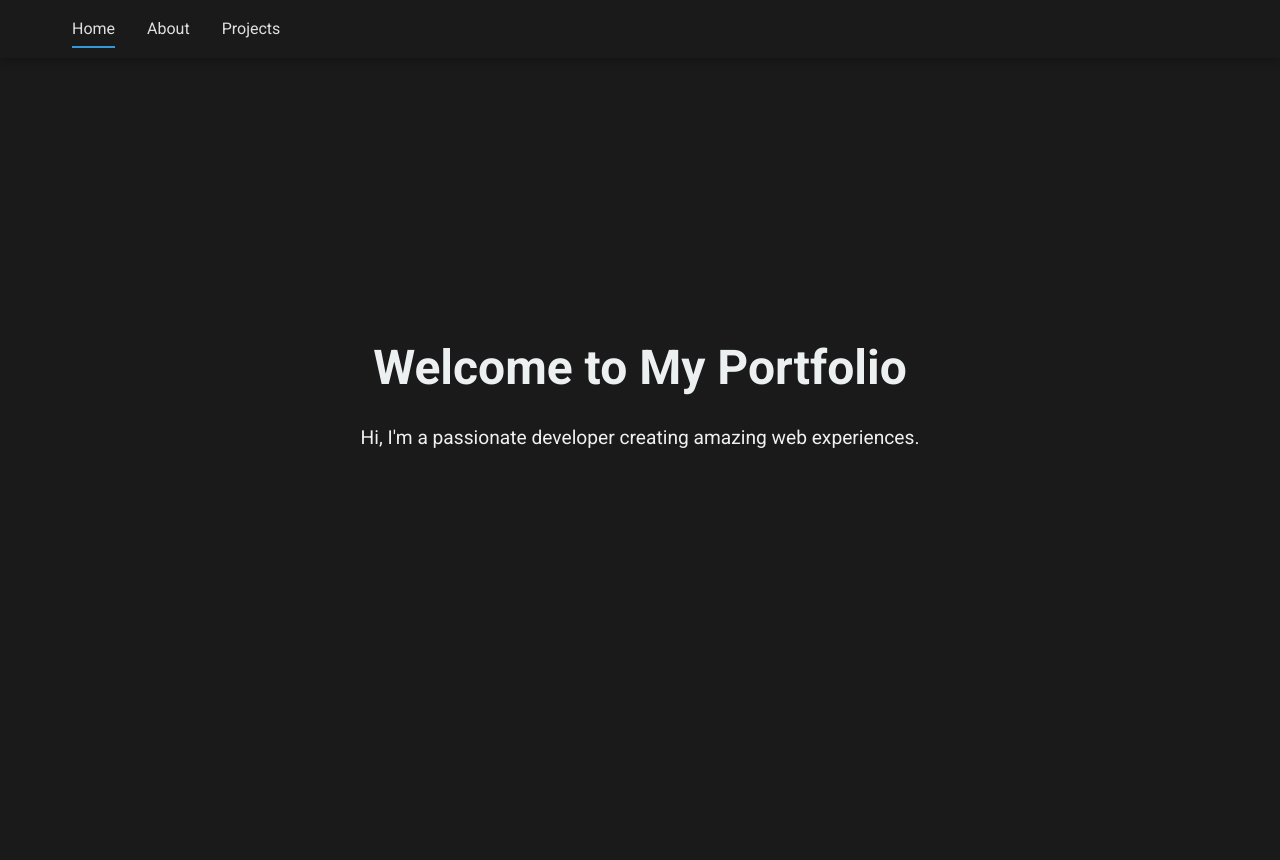
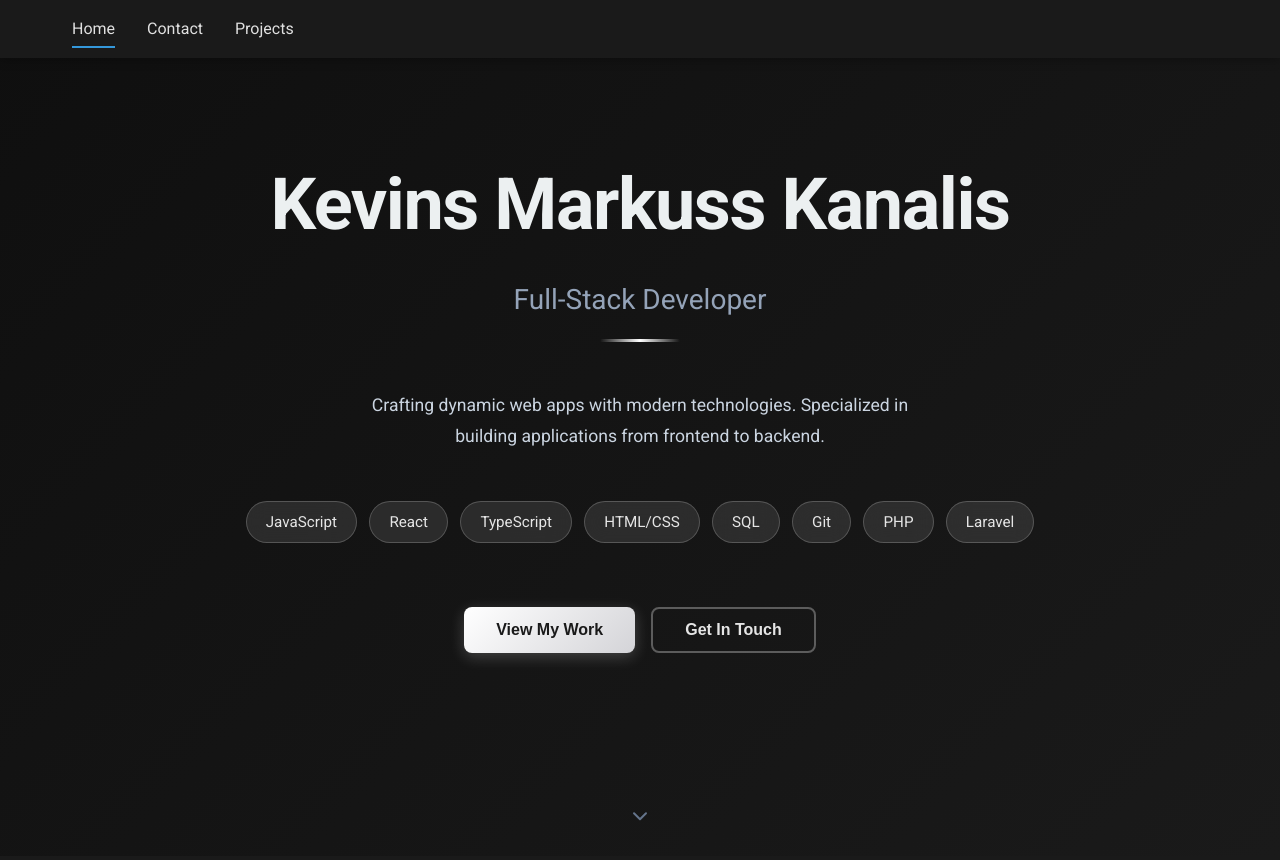
Before and after one commit to KevinTheSome/portfolio, a React (Vite) app: page / in a window 1280 px wide. Before the commit the page ends 800 px from the top, so only its background shows below. Built offline with nearby package versions, Linux system fonts and the light colour scheme.

Commit message:
Updated home page only contact is left

```diff
--- a/package.json
+++ b/package.json
@@ -11,6 +11,7 @@
   },
   "dependencies": {
     "framer-motion": "^12.23.22",
+    "lucide-react": "^0.545.0",
     "react": "^19.1.1",
     "react-dom": "^19.1.1",
     "react-icons": "^5.5.0",
--- a/src/components/NavBar.tsx
+++ b/src/components/NavBar.tsx
@@ -62,13 +62,13 @@ const NavBar: React.FC = () => {
                         className={styles["nav-item"]}
                     >
                         <NavLink
-                            to="/about"
+                            to="/contact"
                             className={({ isActive }) =>
                                 `${styles["nav-link"]} ${isActive ? styles["nav-link--active"] : ""}`
                             }
                             onClick={() => setIsOpen(false)}
                         >
-                            About
+                            Contact
                         </NavLink>
                     </motion.li>
                     <motion.li
--- a/src/main.tsx
+++ b/src/main.tsx
@@ -4,7 +4,7 @@ import NavBar from "./components/NavBar";
 import "./assets/index.css";
 
 import Home from "./pages/Home";
-import About from "./pages/About";
+import Contact from "./pages/Contact";
 import Projects from "./pages/Projects";
 import { AnimatePresence } from "framer-motion";
 
@@ -14,7 +14,7 @@ const App = () => {
         <AnimatePresence mode="wait">
             <Routes location={location} key={location.pathname}>
                 <Route path="/" element={<Home />} />
-                <Route path="/about" element={<About />} />
+                <Route path="/contact" element={<Contact />} />
                 <Route path="/projects" element={<Projects />} />
             </Routes>
         </AnimatePresence>
--- a/src/pages/About.tsx
+++ b/src/pages/Contact.tsx
@@ -1,6 +1,6 @@
 import React from "react";
 import { motion } from "framer-motion";
-import styles from "./About.module.css";
+import styles from "./Contact.module.css";
 
 const About: React.FC = () => {
     const containerVariants = {
--- a/src/pages/Home.module.css
+++ b/src/pages/Home.module.css
@@ -1,3 +1,142 @@
-.hero {
-    padding: 5rem 2rem;
+.container {
+    background: linear-gradient(135deg, #0f0f0f 0%, #1a1a1a 100%);
+    min-height: 100vh;
+    display: flex;
+    flex-direction: column;
 }
+
+.heroSection {
+    flex: 1;
+    display: flex;
+    flex-direction: column;
+    justify-content: center;
+    align-items: center;
+    padding: 2rem;
+    text-align: center;
+    color: white;
+}
+
+.title {
+    font-size: clamp(2.5rem, 8vw, 4.5rem);
+    font-weight: 800;
+    margin: 0 0 1rem 0;
+    letter-spacing: -0.02em;
+}
+
+.positionContainer {
+    margin-bottom: 3rem;
+}
+
+.position {
+    font-size: clamp(1.25rem, 3vw, 1.75rem);
+    color: #94a3b8;
+    margin: 0;
+    font-weight: 500;
+}
+
+.divider {
+    width: 80px;
+    height: 3px;
+    background: linear-gradient(90deg, transparent, #ffffff, transparent);
+    margin: 1rem auto 0;
+    border-radius: 2px;
+}
+
+.description {
+    max-width: 600px;
+    font-size: 1.1rem;
+    color: #cbd5e1;
+    line-height: 1.8;
+    margin-bottom: 3rem;
+}
+
+.skillsContainer {
+    display: flex;
+    flex-wrap: wrap;
+    justify-content: center;
+    gap: 0.75rem;
+    margin-bottom: 4rem;
+}
+
+.skillBadge {
+    padding: 0.5rem 1.2rem;
+    background: rgba(255, 255, 255, 0.1);
+    border: 1px solid rgba(255, 255, 255, 0.2);
+    border-radius: 999px;
+    font-size: 0.95rem;
+    color: #e5e5e5;
+    font-weight: 500;
+    backdrop-filter: blur(10px);
+    transition: all 0.3s ease;
+}
+
+.skillBadge:hover {
+    background: rgba(255, 255, 255, 0.15);
+    border-color: rgba(255, 255, 255, 0.4);
+    transform: translateY(-2px);
+}
+
+.buttonContainer {
+    display: flex;
+    gap: 1rem;
+    justify-content: center;
+    flex-wrap: wrap;
+}
+
+.buttonPrimary {
+    padding: 0.75rem 2rem;
+    background: linear-gradient(135deg, #ffffff 0%, #d4d4d8 100%);
+    color: #1a1a1a;
+    border: none;
+    border-radius: 0.5rem;
+    font-size: 1rem;
+    font-weight: 600;
+    cursor: pointer;
+    transition: all 0.3s ease;
+    box-shadow: 0 4px 15px rgba(255, 255, 255, 0.2);
+}
+
+.buttonPrimary:hover {
+    transform: scale(1.05);
+    box-shadow: 0 6px 20px rgba(255, 255, 255, 0.3);
+}
+
+.buttonSecondary {
+    padding: 0.75rem 2rem;
+    background: transparent;
+    color: #e5e5e5;
+    border: 2px solid rgba(255, 255, 255, 0.3);
+    border-radius: 0.5rem;
+    font-size: 1rem;
+    font-weight: 600;
+    cursor: pointer;
+    transition: all 0.3s ease;
+}
+
+.buttonSecondary:hover {
+    border-color: #e5e5e5;
+    color: #ffffff;
+    transform: scale(1.05);
+}
+
+.scrollIndicator {
+    display: flex;
+    justify-content: center;
+    padding-bottom: 2rem;
+    color: #64748b;
+}
+
+@media (max-width: 640px) {
+    .buttonContainer {
+        gap: 0.75rem;
+    }
+
+    .skillsContainer {
+        gap: 0.5rem;
+    }
+
+    .skillBadge {
+        padding: 0.4rem 1rem;
+        font-size: 0.85rem;
+    }
+}
--- a/src/pages/Home.tsx
+++ b/src/pages/Home.tsx
@@ -1,71 +1,153 @@
 import React from "react";
 import { motion } from "framer-motion";
+import { ChevronDown } from "lucide-react";
 import styles from "./Home.module.css";
 
-const Home: React.FC = () => {
-    const itemVariants = {
-        hidden: { opacity: 0, y: 50 },
-        visible: { opacity: 1, y: 0 },
+const Home = () => {
+    const skills = [
+        "JavaScript",
+        "React",
+        "TypeScript",
+        "HTML/CSS",
+        "SQL",
+        "Git",
+        "PHP",
+        "Laravel",
+    ];
+
+    const containerVariants = {
+        hidden: { opacity: 0 },
+        visible: {
+            opacity: 1,
+            transition: {
+                staggerChildren: 0.15,
+                delayChildren: 0.2,
+            },
+        },
     };
 
-    const pageVariants = {
-        initial: {
-            opacity: 0,
-            scale: 0.8,
-            rotateY: -15,
-            x: -100,
+    const itemVariants = {
+        hidden: { opacity: 0, y: 20 },
+        visible: {
+            opacity: 1,
+            y: 0,
+            transition: { duration: 0.6, ease: "easeOut" },
         },
-        animate: {
+    };
+
+    const heroVariants = {
+        hidden: { opacity: 0, scale: 0.95 },
+        visible: {
             opacity: 1,
             scale: 1,
-            rotateY: 0,
+            transition: { duration: 0.8, ease: "easeOut" },
+        },
+    };
+
+    const skillVariants = {
+        hidden: { opacity: 0, x: -20 },
+        visible: (i) => ({
+            opacity: 1,
             x: 0,
             transition: {
-                duration: 0.6,
-                ease: "easeInOut" as const,
-                scale: {
-                    type: "spring",
-                    damping: 20,
-                    stiffness: 100,
-                },
+                duration: 0.5,
+                delay: 0.5 + i * 0.08,
+                ease: "easeOut",
             },
-        },
-        exit: {
-            opacity: 0,
-            scale: 0.8,
-            rotateY: 15,
-            x: 100,
+        }),
+    };
+
+    const scrollVariants = {
+        animate: {
+            y: [0, 8, 0],
             transition: {
-                duration: 0.4,
-                ease: "easeInOut" as const,
+                duration: 2,
+                repeat: Infinity,
+                ease: "easeInOut",
             },
         },
     };
 
     return (
-        <motion.section
-            variants={pageVariants}
-            initial="initial"
-            animate="animate"
-            exit="exit"
-            id="home"
-            className={styles.hero}
-        >
-            <motion.div
-                variants={itemVariants}
+        <div className={styles.container}>
+            <motion.section
                 initial="hidden"
                 animate="visible"
-                className="hero-content"
+                variants={containerVariants}
+                className={styles.heroSection}
             >
-                <motion.h1 variants={itemVariants}>
-                    Welcome to My Portfolio
+                {/* Name */}
+                <motion.h1 variants={heroVariants} className={styles.title}>
+                    Kevins Markuss Kanalis
                 </motion.h1>
-                <motion.p variants={itemVariants}>
-                    Hi, I'm a passionate developer creating amazing web
-                    experiences.
+
+                {/* Position */}
+                <motion.div
+                    variants={itemVariants}
+                    className={styles.positionContainer}
+                >
+                    <p className={styles.position}>Full-Stack Developer</p>
+                    <div className={styles.divider} />
+                </motion.div>
+
+                {/* Description */}
+                <motion.p
+                    variants={itemVariants}
+                    className={styles.description}
+                >
+                    Crafting dynamic web apps with modern technologies.
+                    Specialized in building applications from frontend to
+                    backend.
                 </motion.p>
+
+                {/* Skills */}
+                <motion.div
+                    variants={containerVariants}
+                    className={styles.skillsContainer}
+                >
+                    {skills.map((skill, i) => (
+                        <motion.div
+                            key={skill}
+                            custom={i}
+                            variants={skillVariants}
+                            className={styles.skillBadge}
+                        >
+                            {skill}
+                        </motion.div>
+                    ))}
+                </motion.div>
+
+                {/* CTA Buttons */}
+                <motion.div
+                    variants={itemVariants}
+                    className={styles.buttonContainer}
+                >
+                    <motion.button
+                        whileHover={{ scale: 1.05 }}
+                        whileTap={{ scale: 0.95 }}
+                        className={styles.buttonPrimary}
+                    >
+                        View My Work
+                    </motion.button>
+                    <motion.button
+                        whileHover={{ scale: 1.05 }}
+                        whileTap={{ scale: 0.95 }}
+                        className={styles.buttonSecondary}
+                    >
+                        Get In Touch
+                    </motion.button>
+                </motion.div>
+            </motion.section>
+
+            {/* Scroll Indicator */}
+            <motion.div
+                variants={scrollVariants}
+                animate="animate"
+                className={styles.scrollIndicator}
+            >
+                <ChevronDown size={24} />
             </motion.div>
-        </motion.section>
+        </div>
     );
 };
 
```
Also changed, not shown: src/pages/Contact.module.css (renamed from src/pages/About.module.css), 1 other file (tests, documents, lock files or other folders).
